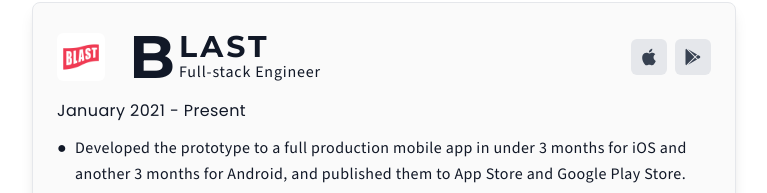
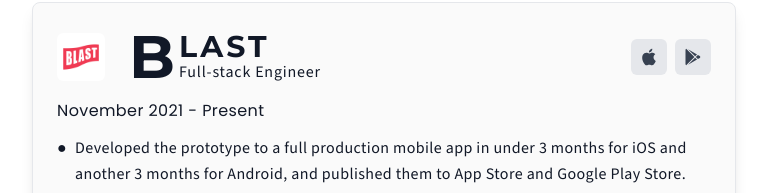
Before and after one commit to Salvist/richie-budijono-nextjs-portfolio, a Next.js app: page /experience_dev in a window 1280 px wide. Shown: the part 566-759 px from the top of the page, without its empty margins (256-1023 px from the left). Built offline with nearby package versions, Linux system fonts and the light colour scheme.

Commit message:
Remove Richie Budijono's resume PDF and update experience duration for BLAST role in the experience development page.

```diff
--- a/src/app/experience_dev/page.tsx
+++ b/src/app/experience_dev/page.tsx
@@ -24,7 +24,7 @@ export default function ExperienceDevPage() {
   const blastExperience: ExperienceData = {
     companyName: "BLAST",
     roleName: "Full-stack Engineer",
-    duration: "January 2021 - Present",
+    duration: "November 2021 - Present",
     logoPath: "/images/logos/blast_logo.png",
     logoAlt: "BLAST Logo",
     achievements: [
```
Also changed, not shown: 1 other file (tests, documents, lock files or other folders).
